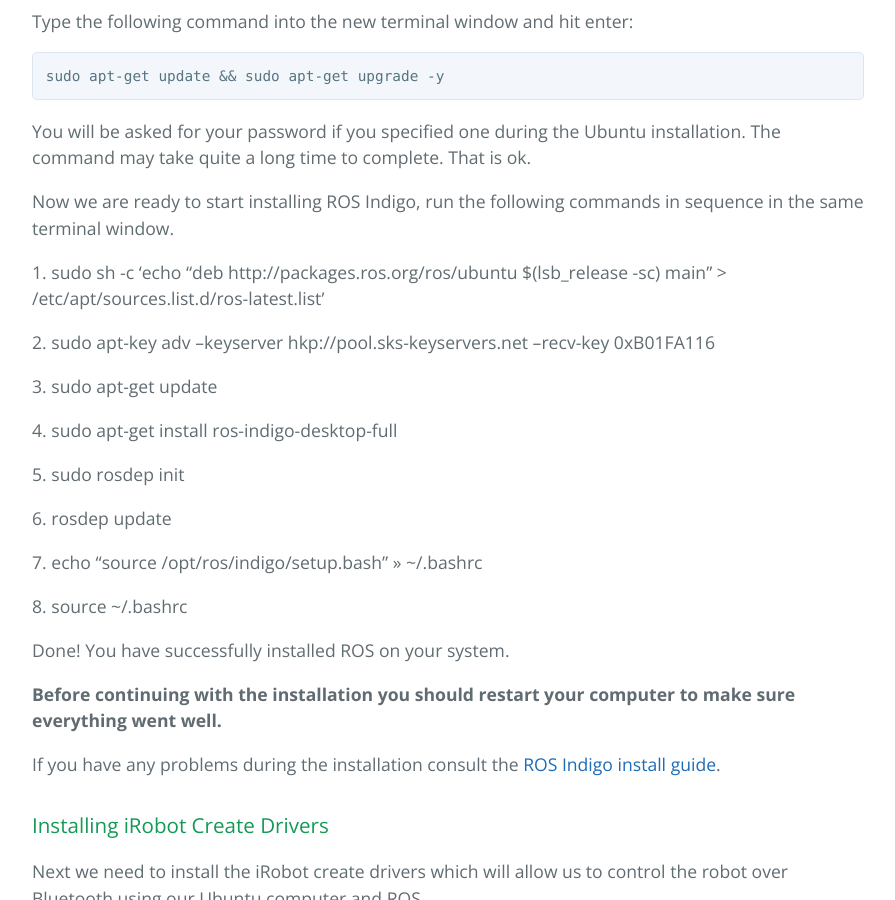
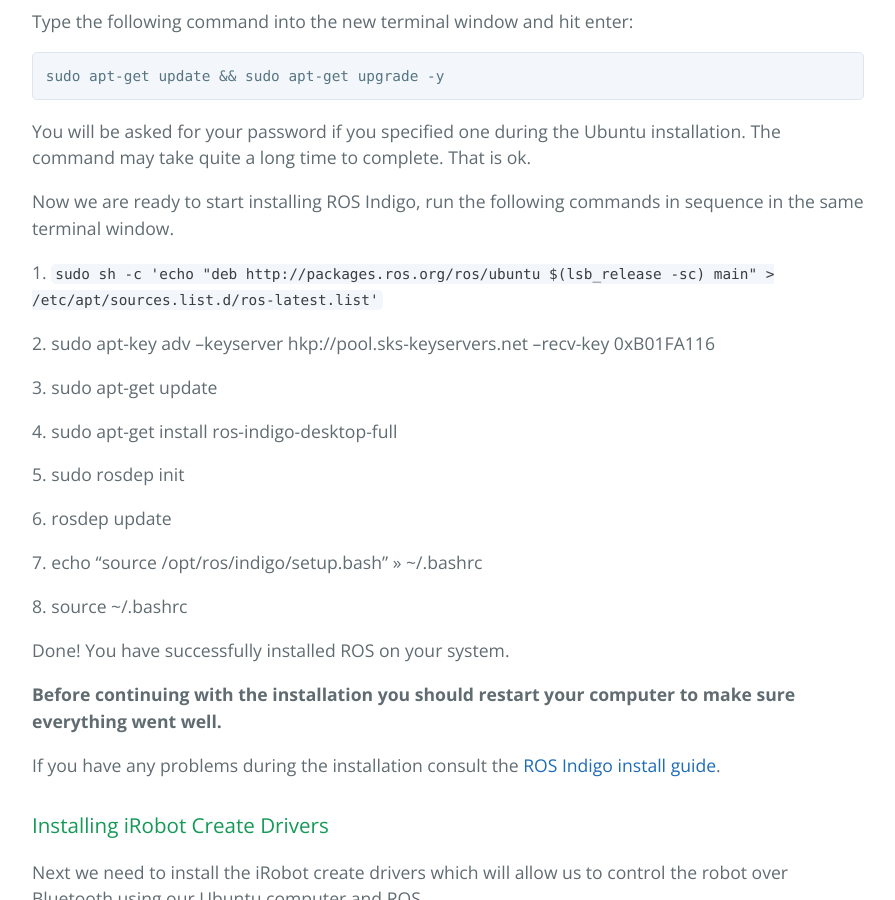
Before and after one commit to gcc-robotics/robot-motion-planning-labs, a Jekyll site: the page built from _posts/2014-07-02-lab0-setting-up.md, in a window 1280 px wide and 900 px high, scrolled down 1797 px. Shown: the whole window, without its empty margins (192-1087 px from the left). Built offline with Jekyll 4.4.1, drawn with Linux system fonts in a browser that asks for light colours; the repository's description, which GitHub fills in, is left out.

Commit message:
Update lab 0.

````diff
--- a/_posts/2014-07-02-lab0-setting-up.md
+++ b/_posts/2014-07-02-lab0-setting-up.md
@@ -63,7 +63,7 @@
 sequence in the same terminal window.
 
 1.
-	sudo sh -c 'echo "deb http://packages.ros.org/ros/ubuntu $(lsb_release -sc) main" > /etc/apt/sources.list.d/ros-latest.list'
+	```sudo sh -c 'echo "deb http://packages.ros.org/ros/ubuntu $(lsb_release -sc) main" > /etc/apt/sources.list.d/ros-latest.list'```
 
 2.
 	sudo apt-key adv --keyserver hkp://pool.sks-keyservers.net --recv-key 0xB01FA116
````
